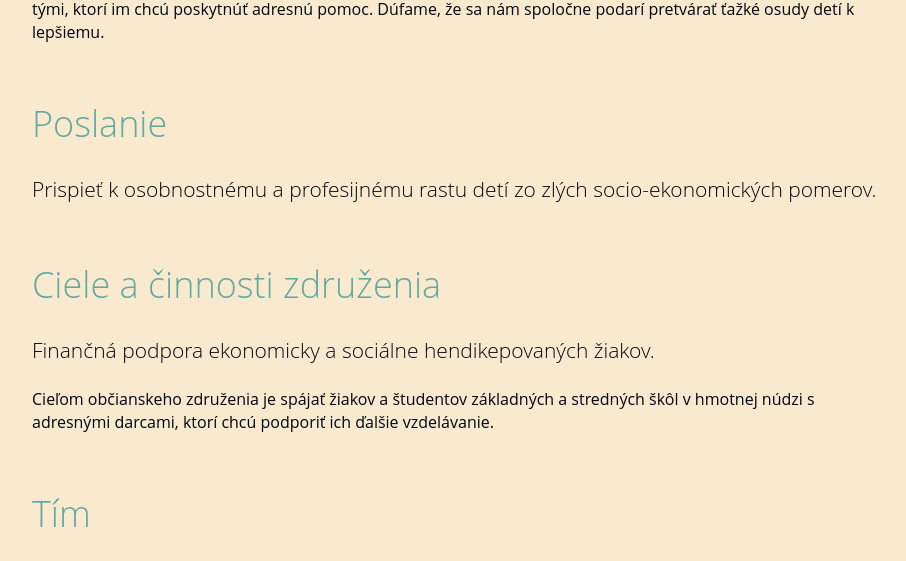
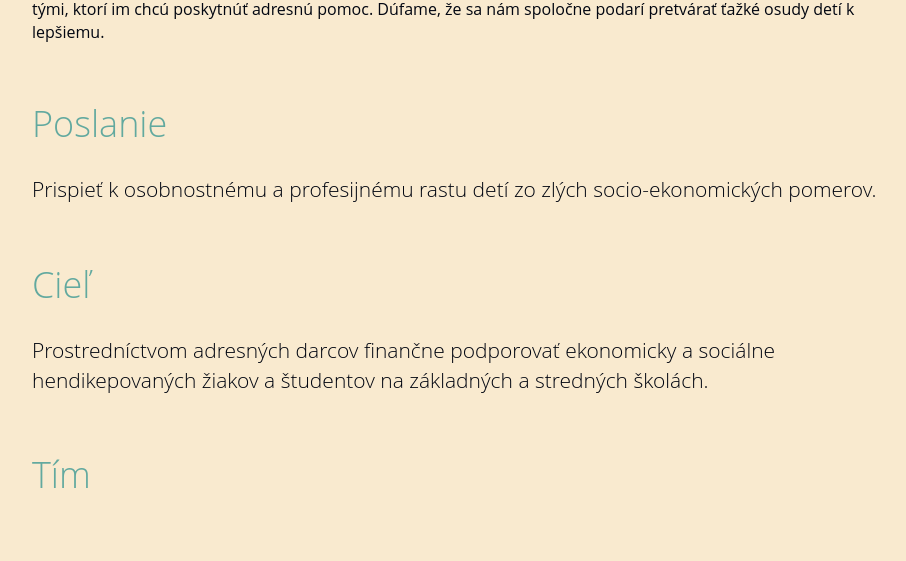
Before and after one commit to davatjeviac/davatjeviac.github.io, a Jekyll site: the page built from o-nas.html, in a window 1280 px wide and 900 px high, scrolled down 602 px, cut to the strip 0-561 px from the top of the window. Shown: the whole strip, without its empty margins (38-944 px from the left). Built offline with Jekyll 4.4.1, drawn with Linux system fonts in a browser that asks for light colours; some web fonts are replaced.

Commit message:
Update o-nas.html

```diff
--- a/o-nas.html
+++ b/o-nas.html
@@ -29,9 +29,8 @@ order: 1
         <p class="lead">Prispieť k osobnostnému a profesijnému rastu detí zo zlých socio-ekonomických pomerov.</p>
       </div>
       <div class="custom-section">
-        <h1 class="page-header">Ciele a činnosti združenia</h1>
-        <p class="lead">Finančná podpora ekonomicky a sociálne hendikepovaných žiakov.</p>
-        <p>Cieľom občianskeho združenia je spájať žiakov a študentov základných a stredných škôl v hmotnej núdzi s adresnými darcami, ktorí chcú podporiť ich ďalšie vzdelávanie.</p>
+        <h1 class="page-header">Cieľ</h1>
+        <p class="lead">Prostredníctvom adresných darcov finančne podporovať ekonomicky a sociálne hendikepovaných žiakov a študentov na základných a stredných školách.</p>
       </div>
       <div class="custom-section">
         <h1 class="page-header">Tím</h1>
```
